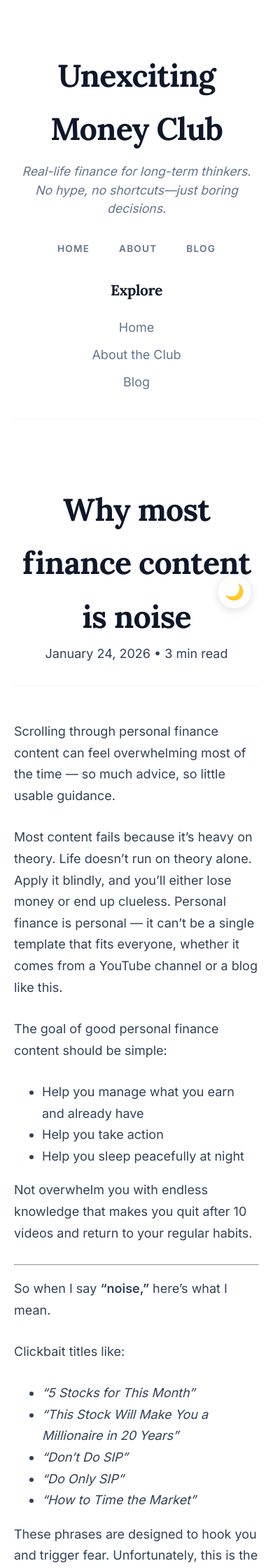
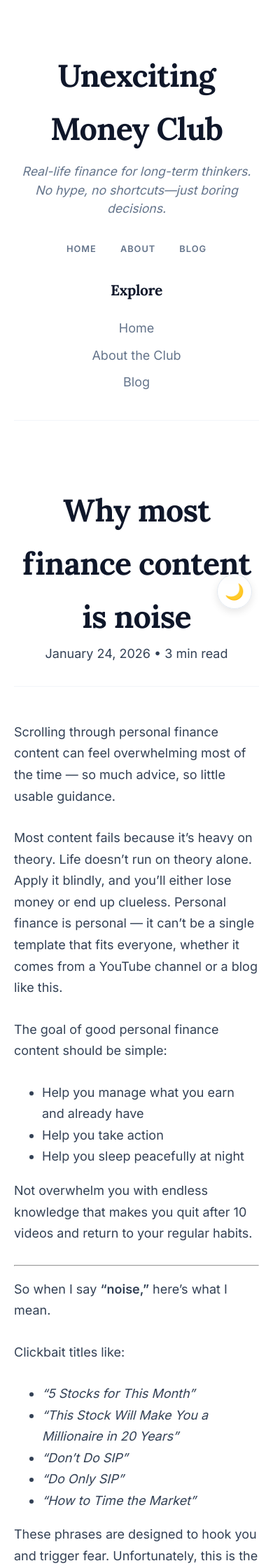
Before and after one commit to HarieshMK/HarieshMK.github.io, a Jekyll site: the page built from _posts/2026-01-25-why-most-finance-content-is-noise.md, in a window 390 px wide. Shown: the top 2240 px of the page at 70% size. Built offline with Jekyll 4.4.1, drawn with Linux system fonts in a browser that asks for light colours; comment, search, counter and statistics services are not loaded.

Commit message:
Update style.css

```diff
--- a/assets/css/style.css
+++ b/assets/css/style.css
@@ -76,20 +76,21 @@
   margin: 0;
   display: flex;
   justify-content: center;
-  gap: 20px; /* Tighter gap for the tab look */
+  gap: 15px;
 }
 
 .nav-list li a {
   text-decoration: none;
   color: #64748b;
-  font-weight: 600;
-  font-size: 0.85rem;
+  font-weight: 700;
+  font-size: 0.9rem;
   text-transform: uppercase;
-  letter-spacing: 1.2px;
-  padding: 8px 16px;
-  border-radius: 6px;
+  letter-spacing: 1px;
+  padding: 10px 20px;
+  border-radius: 8px;
   transition: all 0.3s cubic-bezier(0.4, 0, 0.2, 1);
   display: inline-block;
+  border: 1px solid transparent;
 }
 
 .nav-list li a:hover {
@@ -98,13 +99,13 @@
   transform: translateY(-2px);
 }
 
-/* THE ACTIVE STATE - Mimics the blog card elevation effect */
+/* THE ACTIVE STATE - Matches the blog card elevation  */
 .nav-list li a.active {
   color: #0f172a !important;
-  background: #ffffff;
-  box-shadow: 0 4px 12px rgba(0, 0, 0, 0.08); /* The lift effect */
-  border: 1px solid #e2e8f0;
-  transform: translateY(-2px);
+  background: #ffffff !important;
+  box-shadow: 0 4px 12px rgba(0, 0, 0, 0.08) !important;
+  border: 1px solid #e2e8f0 !important;
+  transform: translateY(-3px);
   pointer-events: none;
 }
 
@@ -181,7 +182,7 @@
   color: #94a3b8;
 }
 
-/* ===== 5. THE HOOK (Post Navigation & View All) ===== */
+/* ===== 5. THE HOOK ===== */
 .post-footer {
   margin-top: 40px;
   padding-top: 20px;
@@ -207,44 +208,10 @@
   text-align: left;
 }
 
-.nav-prev, .nav-next { flex: 1; width: 50%; }
-.nav-next { text-align: right; }
-
-.nav-link {
-  text-decoration: none;
-  display: flex;
-  flex-direction: column;
-  padding: 20px;
-  border: 1px solid #f1f5f9;
-  border-radius: 8px;
-  transition: all 0.2s ease;
-}
-
 .nav-link:hover {
   background: #f8fafc;
   border-color: #38bdf8;
   transform: translateY(-2px);
-}
-
-.nav-label {
-  font-size: 0.75rem;
-  text-transform: uppercase;
-  letter-spacing: 1px;
-  color: #94a3b8;
-  margin-bottom: 5px;
-}
-
-.nav-title {
-  font-weight: 700;
-  font-family: 'Lora', serif;
-  color: #0f172a;
-  line-height: 1.3;
-}
-
-.back-to-blog-container {
-  border-top: none;
-  padding-top: 10px;
-  margin-bottom: 40px;
 }
 
 .back-to-blog-container a {
@@ -257,11 +224,6 @@
     transition: all 0.3s ease;
 }
 
-.back-to-blog-container a:hover {
-    color: #38bdf8;
-    border-bottom-color: #0f172a;
-}
-
 /* ===== 6. PREMIUM DARK MODE & RESTORATIONS ===== */
 .dark-theme body { background-color: #0b1120; color: #e2e8f0; }
 .dark-theme .container { background: #0f172a; }
@@ -272,7 +234,6 @@
     border-radius: 8px;
 }
 
-/* Dark mode active state elevation */
 .dark-theme .nav-list li a.active {
     background: #1e293b !important;
     color: #ffffff !important;
@@ -281,8 +242,6 @@
 }
 
 .dark-theme .nav-list li a:hover { color: #38bdf8; background: #1e293b; }
-
-.dark-theme .ml-form-embedBody h4, .dark-theme .ml-form-embedBody p, .dark-theme .ml-form-embedContent p, .dark-theme .ml-form-embedContent h4, .dark-theme .ml-form-successBody h4 { color: #ffffff !important; }
 
 .dark-theme .ml-form-embedBody .form-control, .dark-theme #cusdis_thread input, .dark-theme #cusdis_thread textarea {
     background-color: #ffffff !important;
@@ -298,13 +257,10 @@
 
 .dark-theme #theme-toggle { background: rgba(30, 41, 59, 0.7); backdrop-filter: blur(10px); border-color: #475569; color: #fbbf24; }
 
-.dark-theme .post-footer::before { color: #94a3b8; }
-
-/* DISCUSSION SECTION FIX */
+/* DISCUSSION FIX */
 .dark-theme #cusdis_thread label, .dark-theme .comments label, .dark-theme #cusdis_thread span { color: #ffffff !important; opacity: 1 !important; }
 .dark-theme iframe[src*="cusdis"] { color-scheme: dark; }
 
-#cusdis_thread { min-height: auto !important; height: auto !important; }
 #cusdis_thread iframe {
     width: 100% !important;
     min-height: 440px !important;
@@ -314,21 +270,18 @@
     margin-bottom: -40px;
 }
 
-/* Mobile Tweaks */
 @media (max-width: 768px) {
   .container { padding: 30px 20px; }
-  .nav-list { gap: 10px; }
+  .nav-list { gap: 8px; flex-wrap: wrap; }
+  .nav-list li a { padding: 8px 12px; font-size: 0.8rem; }
 }
 
 #cusdis_thread button {
     background: #38bdf8 !important;
     color: #0f172a !important;
-    border: none !important;
     border-radius: 6px !important;
     padding: 8px 20px !important;
     font-weight: 600 !important;
     cursor: pointer !important;
     transition: transform 0.2s ease !important;
 }
-
-#cusdis_thread button:hover { transform: translateY(-2px) !important; background: #ffffff !important; }
```
